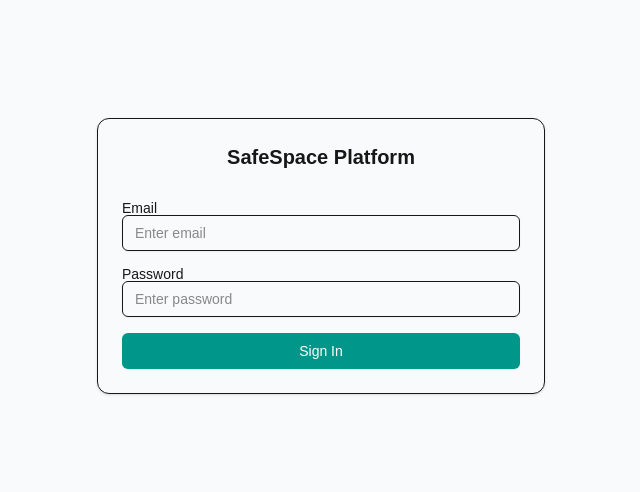
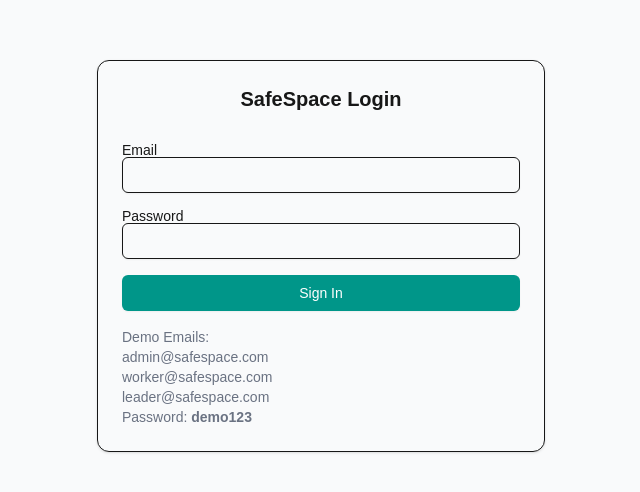
Before and after one commit to RhailynJane/SafeSpaceApp_Web, a Next.js app: page / in a window 1280 px wide. Shown: the part 144-636 px from the top of the page, without its empty margins (319-959 px from the left). Built offline with nearby package versions, Linux system fonts and the light colour scheme.

Commit message:
added login logic and mock data

```diff
--- a/app/page.js
+++ b/app/page.js
@@ -1,29 +1,99 @@
 "use client";
 
+import { useState } from "react";
 import { Card, CardHeader, CardTitle, CardContent } from "@/components/ui/card";
 import { Input } from "@/components/ui/input";
 import { Button } from "@/components/ui/button";
 import { Label } from "@/components/ui/label";
 
 export default function SafespacePlatform() {
+  const [currentUser, setCurrentUser] = useState(null);
+  const [loginForm, setLoginForm] = useState({ email: "", password: "" });
+
+  // Mock users for demo
+  const mockUsers = {
+    "admin@safespace.com": {
+      id: "1",
+      name: "Admin User",
+      email: "admin@safespace.com",
+      role: "admin",
+    },
+    "leader@safespace.com": {
+      id: "2",
+      name: "Team Leader",
+      email: "leader@safespace.com",
+      role: "team-leader",
+    },
+    "worker@safespace.com": {
+      id: "3",
+      name: "Support Worker",
+      email: "worker@safespace.com",
+      role: "support-worker",
+    },
+  };
+
+
+  const handleLogin = () => {
+    const user = mockUsers[loginForm.email];
+    if (user && loginForm.password === "demo123") {
+      setCurrentUser(user);
+    } else {
+      alert("Invalid credentials. Use password: demo123");
+    }
+  };
+
+  const handleLogout = () => {
+    setCurrentUser(null);
+    setLoginForm({ email: "", password: "" });
+  };
+
   return (
     <div className="min-h-screen bg-gray-50 flex items-center justify-center p-4">
+      {!currentUser ? (
         <Card className="max-w-md w-full">
           <CardHeader>
-          <CardTitle className="text-xl font-bold text-center">SafeSpace Platform</CardTitle>
+            <CardTitle className="text-xl font-bold text-center">SafeSpace Login</CardTitle>
           </CardHeader>
           <CardContent className="space-y-4">
             <div>
               <Label htmlFor="email">Email</Label>
-            <Input id="email" type="email" placeholder="Enter email" />
+              <Input
+                id="email"
+                type="email"
+                value={loginForm.email}
+                onChange={(e) => setLoginForm({ ...loginForm, email: e.target.value })}
+              />
             </div>
             <div>
               <Label htmlFor="password">Password</Label>
-            <Input id="password" type="password" placeholder="Enter password" />
+              <Input
+                id="password"
+                type="password"
+                value={loginForm.password}
+                onChange={(e) => setLoginForm({ ...loginForm, password: e.target.value })}
+              />
             </div>
-          <Button className="w-full bg-teal-600 text-white">Sign In</Button>
+            <Button onClick={handleLogin} className="w-full bg-teal-600 text-white">
+              Sign In
+            </Button>
+            <div className="text-sm text-gray-500">
+              Demo Emails: <br />
+              admin@safespace.com <br />
+              worker@safespace.com <br />
+              leader@safespace.com <br />
+              Password: <strong>demo123</strong>
+            </div>
           </CardContent>
         </Card>
+      ) : (
+        <div className="text-center space-y-4">
+          <h1 className="text-2xl font-bold">Welcome, {currentUser.name}!</h1>
+          <p className="text-gray-600">Role: {currentUser.role}</p>
+          <Button onClick={handleLogout} className="bg-red-500 text-white">
+            Sign Out
+          </Button>
+        </div>
+      )}
     </div>
   );
 }
```
Lines whose indentation alone changed are shown as unchanged.
